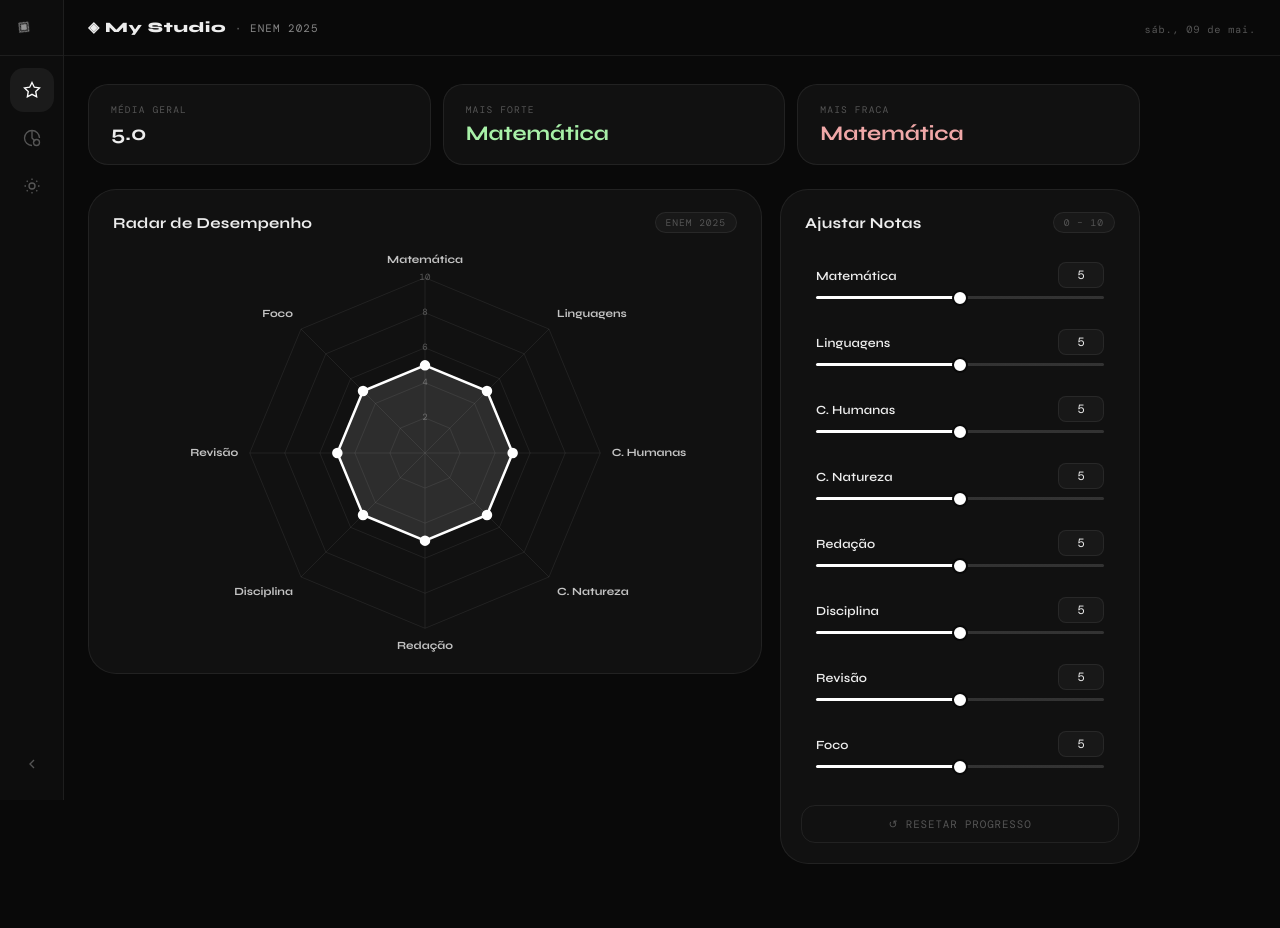
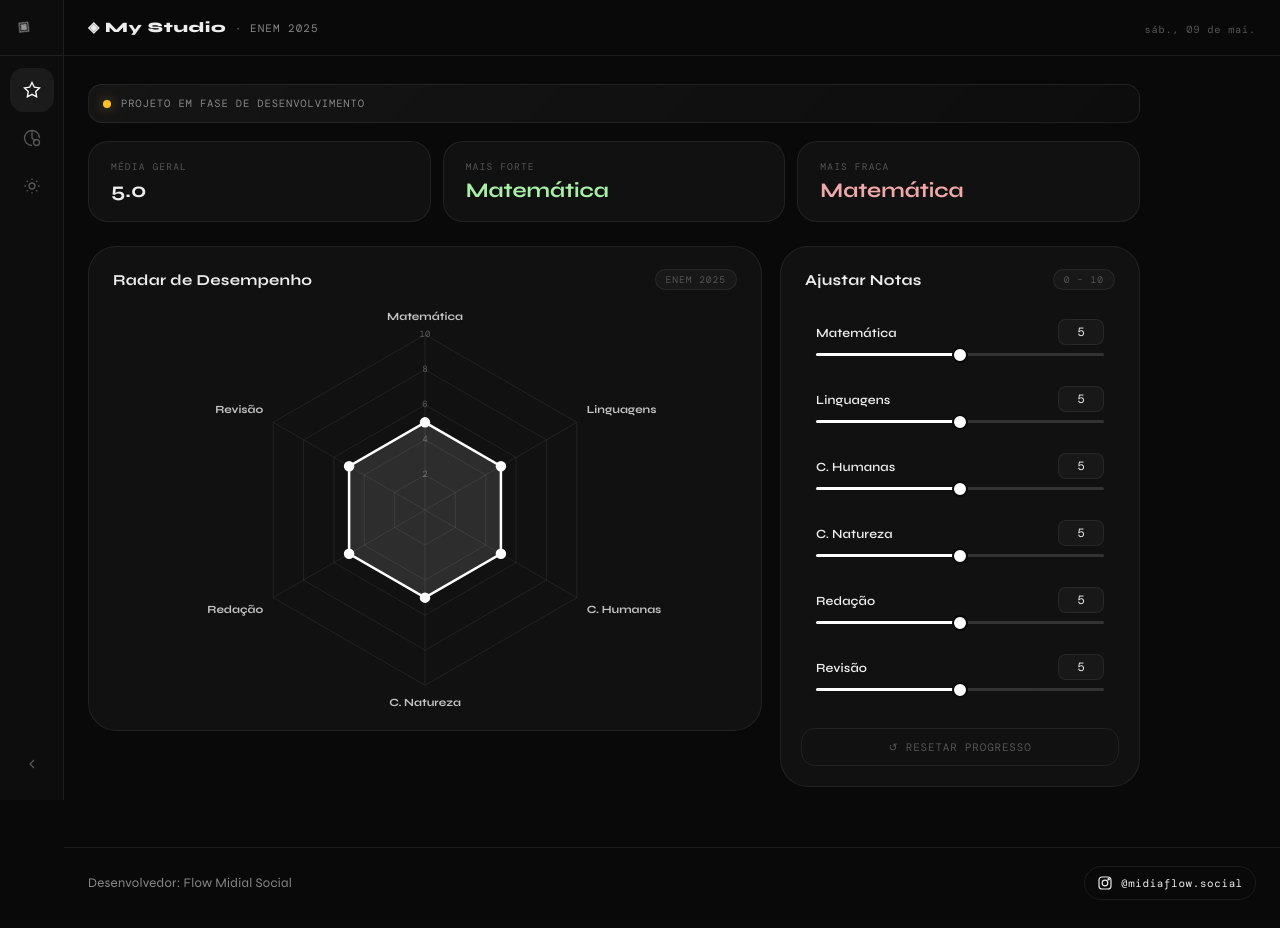
Before and after one commit to Joazhelio/foco, a plain HTML site: page index.html in a window 1280 px wide. Drawn offline with nearby package versions, Linux system fonts and the light colour scheme; a web font is replaced by a local one.

Commit message:
Fix social mode and add development footer

```diff
--- a/index.html
+++ b/index.html
@@ -165,6 +165,11 @@
 
     <main class="main">
 
+      <div class="dev-banner">
+        <span class="dev-banner-dot"></span>
+        <span>Projeto em fase de desenvolvimento</span>
+      </div>
+
       <section class="stats-bar">
         <div class="stat-card">
           <span class="stat-label">Média Geral</span>
@@ -205,6 +210,18 @@
 
       </div>
     </main>
+
+    <footer class="site-footer">
+      <span class="site-footer-dev">Desenvolvedor: Flow Midial Social</span>
+      <a class="site-footer-link" href="https://www.instagram.com/midiaflow.social/" target="_blank" rel="noopener noreferrer" aria-label="Instagram Flow Midial Social">
+        <svg viewBox="0 0 24 24" fill="none" stroke="currentColor" stroke-width="1.8" aria-hidden="true">
+          <rect x="3" y="3" width="18" height="18" rx="5"></rect>
+          <circle cx="12" cy="12" r="4.2"></circle>
+          <circle cx="17.5" cy="6.5" r="1"></circle>
+        </svg>
+        <span>@midiaflow.social</span>
+      </a>
+    </footer>
   </div><!-- /app-body -->
 
   <!-- ══ MOBILE BOTTOM NAV ══════════════════════════════════════ -->
--- a/script.js
+++ b/script.js
@@ -14,9 +14,7 @@ const MODES = {
       { key:'humanas',    label:'C. Humanas' },
       { key:'natureza',   label:'C. Natureza' },
       { key:'redacao',    label:'Redação' },
-      { key:'disciplina', label:'Disciplina' },
       { key:'revisao',    label:'Revisão' },
-      { key:'foco',       label:'Foco' },
     ],
   },
   academia: {
@@ -67,6 +65,47 @@ const MODES = {
       { key:'relacionamentos', label:'Relacionamentos' },
     ],
   },
+};
+
+MODES.enem.label = 'ENEM 2025';
+MODES.enem.categories = [
+  { key:'matematica', label:'Matemática' },
+  { key:'linguagens', label:'Linguagens' },
+  { key:'humanas',    label:'C. Humanas' },
+  { key:'natureza',   label:'C. Natureza' },
+  { key:'redacao',    label:'Redação' },
+  { key:'revisao',    label:'Revisão' },
+];
+
+MODES.academia.label = 'Físico';
+MODES.academia.categories = [
+  { key:'forca',        label:'Força' },
+  { key:'resistencia',  label:'Resistência' },
+  { key:'velocidade',   label:'Velocidade' },
+  { key:'flexibilidade',label:'Flexibilidade' },
+  { key:'equilibrio',   label:'Equilíbrio' },
+  { key:'cardio',       label:'Cardio' },
+];
+
+MODES.vida.label = 'Vida';
+MODES.vida.categories = [
+  { key:'mente',      label:'🧠 Mente' },
+  { key:'corpo',      label:'💪 Corpo' },
+  { key:'social',     label:'🗣️ Social' },
+  { key:'disciplina', label:'🎯 Disciplina' },
+  { key:'financas',   label:'💰 Finanças' },
+];
+
+MODES.social = {
+  label: 'Social',
+  categories: [
+    { key:'comunicacao',     label:'Comunicação' },
+    { key:'conexoes',        label:'Conexões' },
+    { key:'confianca',       label:'Confiança' },
+    { key:'colaboracao',     label:'Colaboração' },
+    { key:'empatia',         label:'Empatia' },
+    { key:'relacionamentos', label:'Relacionamentos' },
+  ],
 };
 
 /* ══ PALETTES ═══════════════════════════════════════════════ */
--- a/style.css
+++ b/style.css
@@ -285,6 +285,26 @@ body.sb-expanded .app-body{ margin-left:var(--sb-full); }
   max-width:1100px;width:100%;
 }
 
+.dev-banner{
+  display:flex;align-items:center;gap:10px;
+  margin-bottom:18px;padding:12px 14px;
+  background:linear-gradient(135deg,rgba(255,255,255,.05),rgba(255,255,255,.02));
+  border:1px solid var(--border);
+  border-radius:var(--r-md);
+  color:var(--text-dim);
+  font-family:var(--font-mono);
+  font-size:.66rem;
+  letter-spacing:.08em;
+  text-transform:uppercase;
+}
+
+.dev-banner-dot{
+  width:8px;height:8px;border-radius:50%;
+  background:#fbbf24;
+  box-shadow:0 0 12px rgba(251,191,36,.45);
+  flex-shrink:0;
+}
+
 /* ── Stats ──────────────────────────────────────────────────── */
 .stats-bar{display:grid;grid-template-columns:repeat(3,1fr);gap:12px;margin-bottom:24px}
 .stat-card{
@@ -441,6 +461,42 @@ body.sb-expanded .app-body{ margin-left:var(--sb-full); }
 }
 .toast.show{opacity:1;transform:translateX(-50%) translateY(0)}
 
+.site-footer{
+  margin-top:auto;
+  padding:18px 24px 28px;
+  border-top:1px solid var(--border);
+  display:flex;align-items:center;justify-content:space-between;gap:12px;
+  color:var(--text-dim);
+}
+
+.site-footer-dev{
+  font-size:.82rem;
+  letter-spacing:.02em;
+}
+
+.site-footer-link{
+  display:flex;align-items:center;gap:8px;
+  color:var(--text);
+  text-decoration:none;
+  font-family:var(--font-mono);
+  font-size:.68rem;
+  letter-spacing:.06em;
+  padding:8px 12px;
+  border:1px solid var(--border);
+  border-radius:999px;
+  transition:background var(--t-fast),border-color var(--t-fast),transform var(--t-fast),color var(--t-fast);
+}
+
+.site-footer-link svg{
+  width:16px;height:16px;
+}
+
+.site-footer-link:hover{
+  background:var(--bg-card);
+  border-color:var(--border-h);
+  transform:translateY(-1px);
+}
+
 /* ════════════════════════════════════════════════════════════
    RESPONSIVE
    ════════════════════════════════════════════════════════════ */
@@ -460,6 +516,11 @@ body.sb-expanded .app-body{ margin-left:var(--sb-full); }
   .stats-bar{grid-template-columns:1fr;gap:8px}
   .stat-card{flex-direction:row;align-items:center;justify-content:space-between;padding:14px 18px}
   .toast{bottom:calc(var(--mob-nav-h) + 12px)}
+  .site-footer{
+    flex-direction:column;
+    align-items:flex-start;
+    padding:18px 14px calc(var(--mob-nav-h) + 24px);
+  }
 }
 
 @media(max-width:480px){
```
